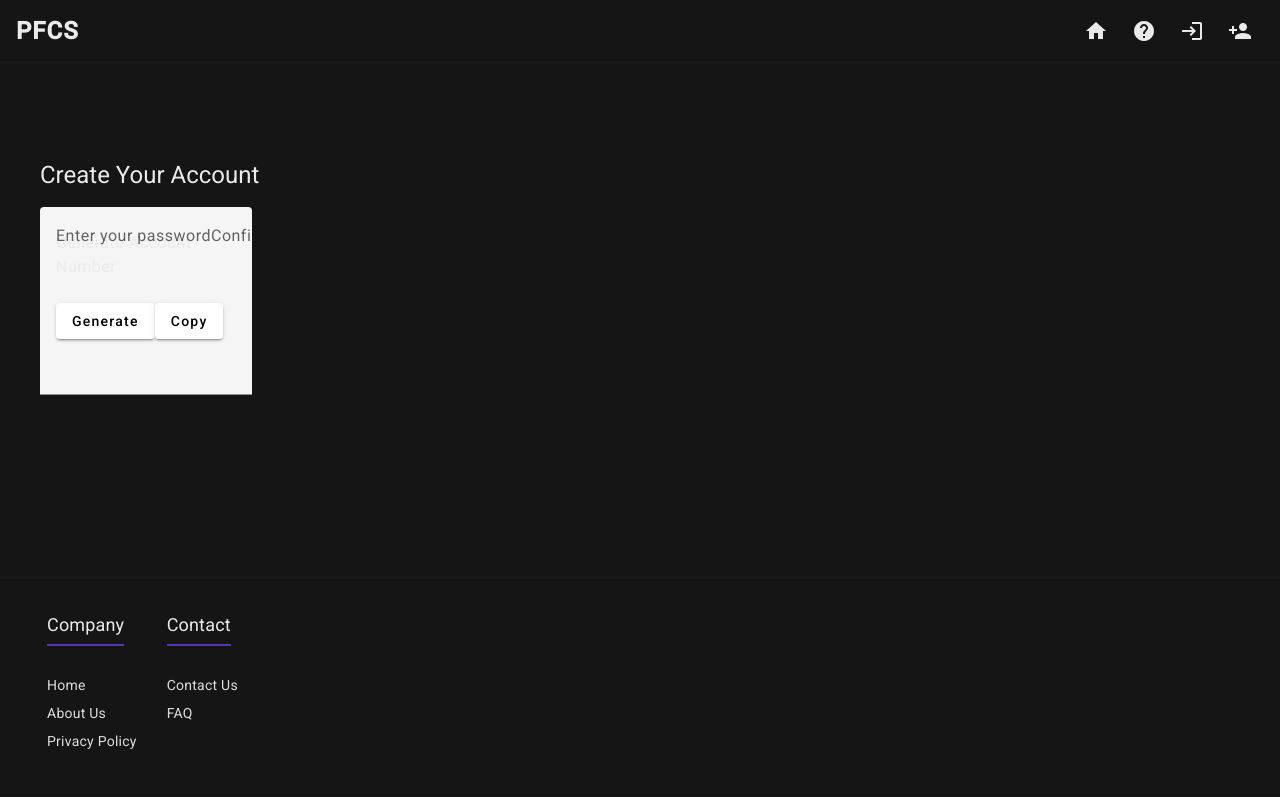
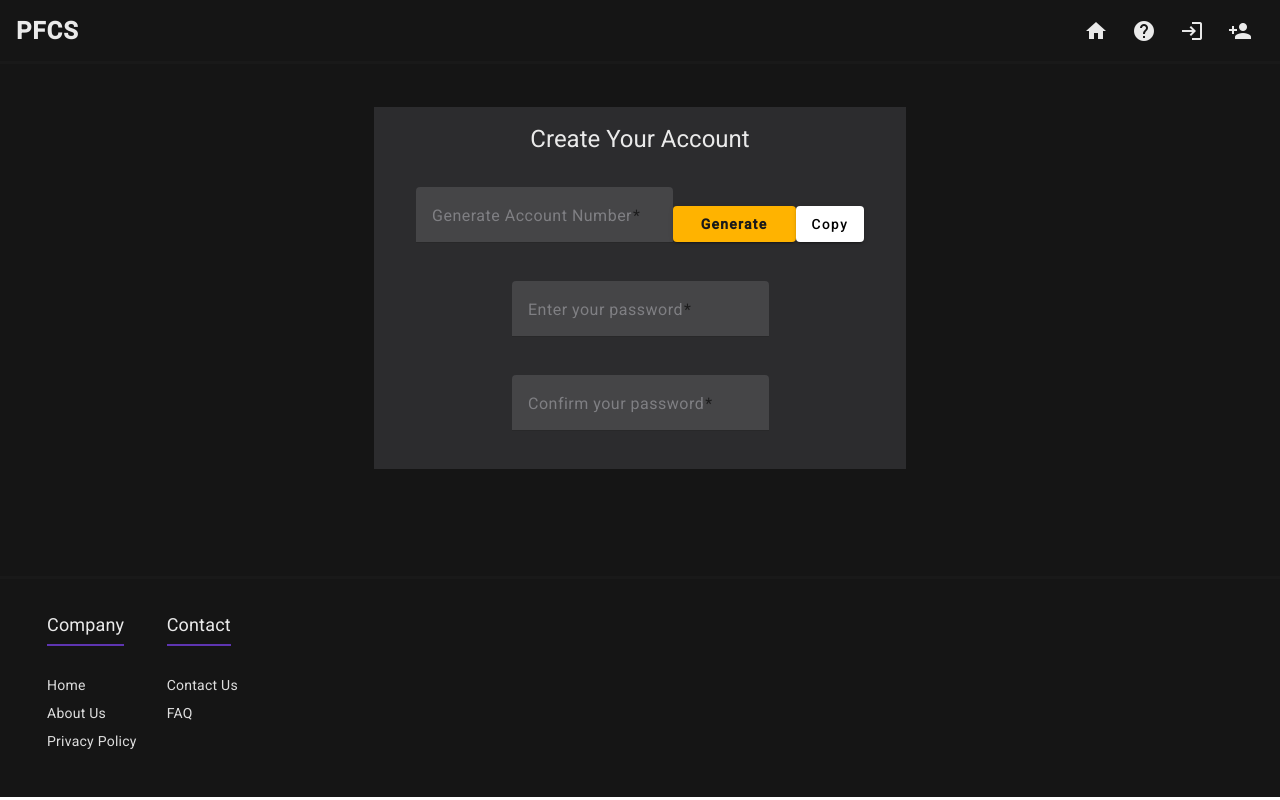
Before and after one commit to carlospinto8/PFCS, an Angular app in the folder client/pfcs/: page /sign-up in a window 1280 px wide. Built offline with nearby package versions, Linux system fonts and the light colour scheme.

Commit message:
feat: [PFCSDEV-4] updated styling for the create your account section

```diff
--- a/client/pfcs/src/app/core/sign-up-page/sign-up-page.component.css
+++ b/client/pfcs/src/app/core/sign-up-page/sign-up-page.component.css
@@ -18,4 +18,56 @@
   min-height: 400px;
   margin-bottom: 64px;
   gap: 48px;
+
+  .mat-mdc-form-field-infix {
+    width: 225px;
+  }
+
+  .mdc-text-field--filled:not(.mdc-text-field--disabled) {
+    background-color: #454547;
+  }
+
+  mat-label {
+    color:  #7f7f83;
+  }
+
+  .generate-button {
+    background-color: #FFB300;
+    color: #191919;
+    font-weight: 600;
+    padding: 12px 28px;
+    border-radius: 4px;
+    border: none;
+    cursor: pointer;
+    transition: all 0.3s ease;
+  }
+
+  .generate-button:hover {
+    background-color: #fcc138;
+    transform: translateY(-2px);
+    box-shadow: 0 4px 12px rgba(248, 211, 48, 0.3);
+  }
+
+  .generate-button:focus {
+    box-shadow: 0 8px 12px rgba(241, 232, 189, 0.3);
+  }
 }
+
+.sign-up-content {
+  flex: 1;
+  display: flex;
+  flex-direction: column;
+  align-items: center;
+  gap: 1rem;
+  padding: 1rem;
+  max-width: 500px;
+  margin: auto;
+  background-color: #2c2c2e;
+}
+
+.generate-account-num-container {
+  display: flex;
+  gap: 0.5rem;
+  align-items: center;
+  flex-direction: row;
+}
--- a/client/pfcs/src/app/core/sign-up-page/sign-up-page.component.html
+++ b/client/pfcs/src/app/core/sign-up-page/sign-up-page.component.html
@@ -7,17 +7,21 @@
     <section class="sign-up-section">
             <div class="sign-up-content">
               <h1>Create Your Account</h1>
+               <div class="generate-account-num-container">
+                <div class="generate-acct-num-content">
               <mat-form-field>
-                <div class="generate-account-num-container">
                   <mat-label>Generate Account Number</mat-label>
-                  <input matInput placeholder="Generate account number" [formControl]="generatedAccountNumControl" required>
-                  <button mat-raised-button>Generate</button>
-                  <button mat-raised-button>Copy</button>
+                  <input matInput placeholder="Generate account number" [formControl]="generatedAccountNumControl" class="generate-input" required>
+
                   <mat-error *ngIf="generatedAccountNumControl.errors?.['required'] && generatedAccountNumControl.touched">
                     Account Number is required.
                   </mat-error>
-                </div>
-
+              </mat-form-field>
+              <button mat-raised-button class="generate-button">Generate</button>
+              <button mat-raised-button>Copy</button>
+            </div>
+              </div>
+              <mat-form-field>
                 <mat-label>Enter your password</mat-label>
                 <input matInput placeholder="Enter your password" [formControl]="enterPasswordControl" required>
                 <mat-error *ngIf="enterPasswordControl.errors?.['minlength']">Minimum 12 characters required.</mat-error>
@@ -25,8 +29,8 @@
                 <mat-error *ngIf="enterPasswordControl.errors?.['required'] && enterPasswordControl.touched">
                   Password is required.
                 </mat-error>
-
-
+              </mat-form-field>
+              <mat-form-field>
                 <mat-label>Confirm your password</mat-label>
                 <input matInput placeholder="Confirm your password" [formControl]="confirmPasswordControl" required>
                 <mat-error *ngIf="confirmPasswordControl.errors?.['minlength']"></mat-error>
```
